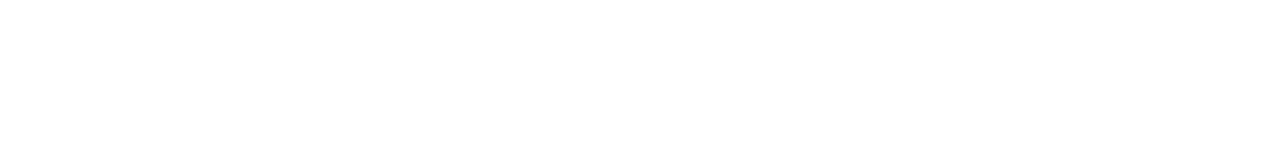
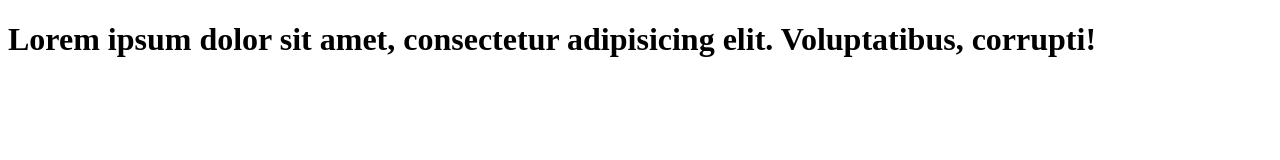
Before and after one commit to UYshita/test2, a plain HTML site: page index.html in a window 1280 px wide. Drawn offline with Linux system fonts and the light colour scheme.

Commit message:
изменение

```diff
--- a/index.html
+++ b/index.html
@@ -8,7 +8,7 @@
 </head>
 
 <body>
-
+    <h1>Lorem ipsum dolor sit amet, consectetur adipisicing elit. Voluptatibus, corrupti!</h1>
 </body>
 
 </html>
```
